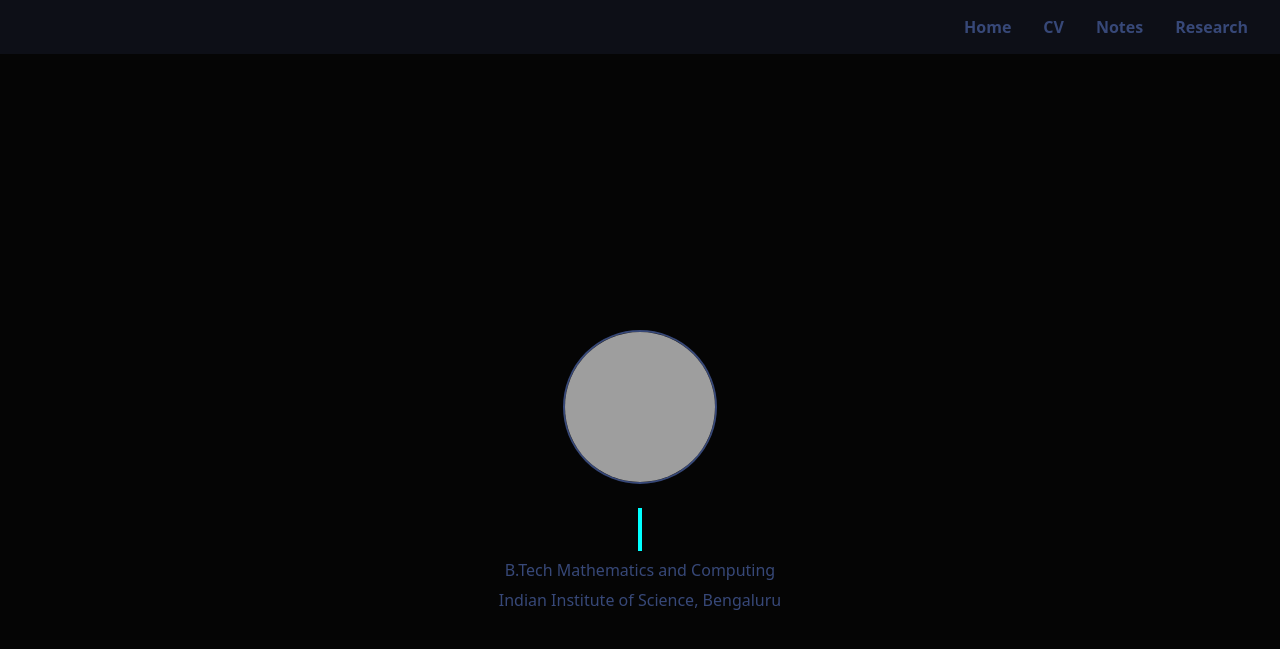
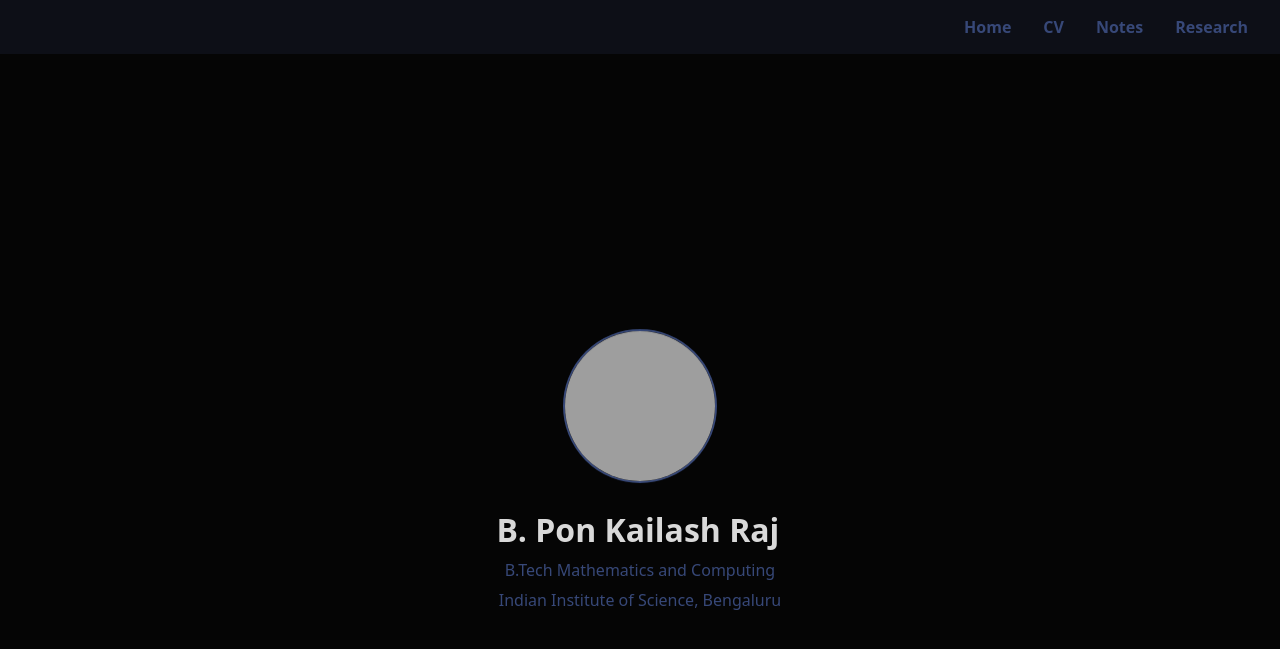
Before and after one commit to PONKAILASHRAJ/pk, a Jekyll site: the page index.html, which Jekyll copies as it is, in a window 1280 px wide. Shown: the top 649 px of the page. Built offline with Jekyll 4.4.1, drawn with Linux system fonts in a browser that asks for light colours; grey boxes are pictures that could not be loaded.

Commit message:
index.html

```diff
--- a/index.html
+++ b/index.html
@@ -85,18 +85,7 @@
   p {
     margin: 0.25rem 0;
     color: var(--accent);
-  }
-
-  /* Fade-in slide-down effect */
-  @keyframes fadeSlide {
-    0% {
-      opacity: 0;
-      transform: translateY(-20px);
-    }
-    100% {
-      opacity: 1;
-      transform: translateY(0);
-    }
+    animation: fadeSlide 1s ease forwards;
   }
 
   /* Floating profile picture */
@@ -110,16 +99,17 @@
   .typewriter {
     display: inline-block;
     overflow: hidden;
+    white-space: nowrap;
     border-right: .15em solid var(--highlight);
-    white-space: nowrap;
-    letter-spacing: .05em;
-    animation: typing 3s steps(19, end) forwards, blink-caret .75s step-end infinite;
     width: 0;
+    animation:
+      typing 3s steps(17, end) forwards,
+      blink-caret .75s step-end infinite;
   }
 
   @keyframes typing {
     from { width: 0 }
-    to { width: 15.5ch; }
+    to { width: 17ch; }
   }
 
   @keyframes blink-caret {
@@ -127,16 +117,21 @@
     50% { border-color: var(--highlight); }
   }
 
-  /* Apply fade-in to other container items */
-  .container > * {
-    opacity: 0;
-    animation: fadeSlide 1s ease forwards;
+  /* Fade-in slide-down for other texts */
+  @keyframes fadeSlide {
+    0% {
+      opacity: 0;
+      transform: translateY(-20px);
+    }
+    100% {
+      opacity: 1;
+      transform: translateY(0);
+    }
   }
 
-  .container > *:nth-child(1) { animation-delay: 0.2s; }
-  .container > *:nth-child(2) { animation-delay: 0.4s; }
-  .container > *:nth-child(3) { animation-delay: 0.8s; }
-  .container > *:nth-child(4) { animation-delay: 1s; }
+  /* delay fade-in of p tags */
+  .container p:nth-of-type(1) { animation-delay: 0.5s; }
+  .container p:nth-of-type(2) { animation-delay: 1s; }
   </style>
 </head>
 <body>
```
